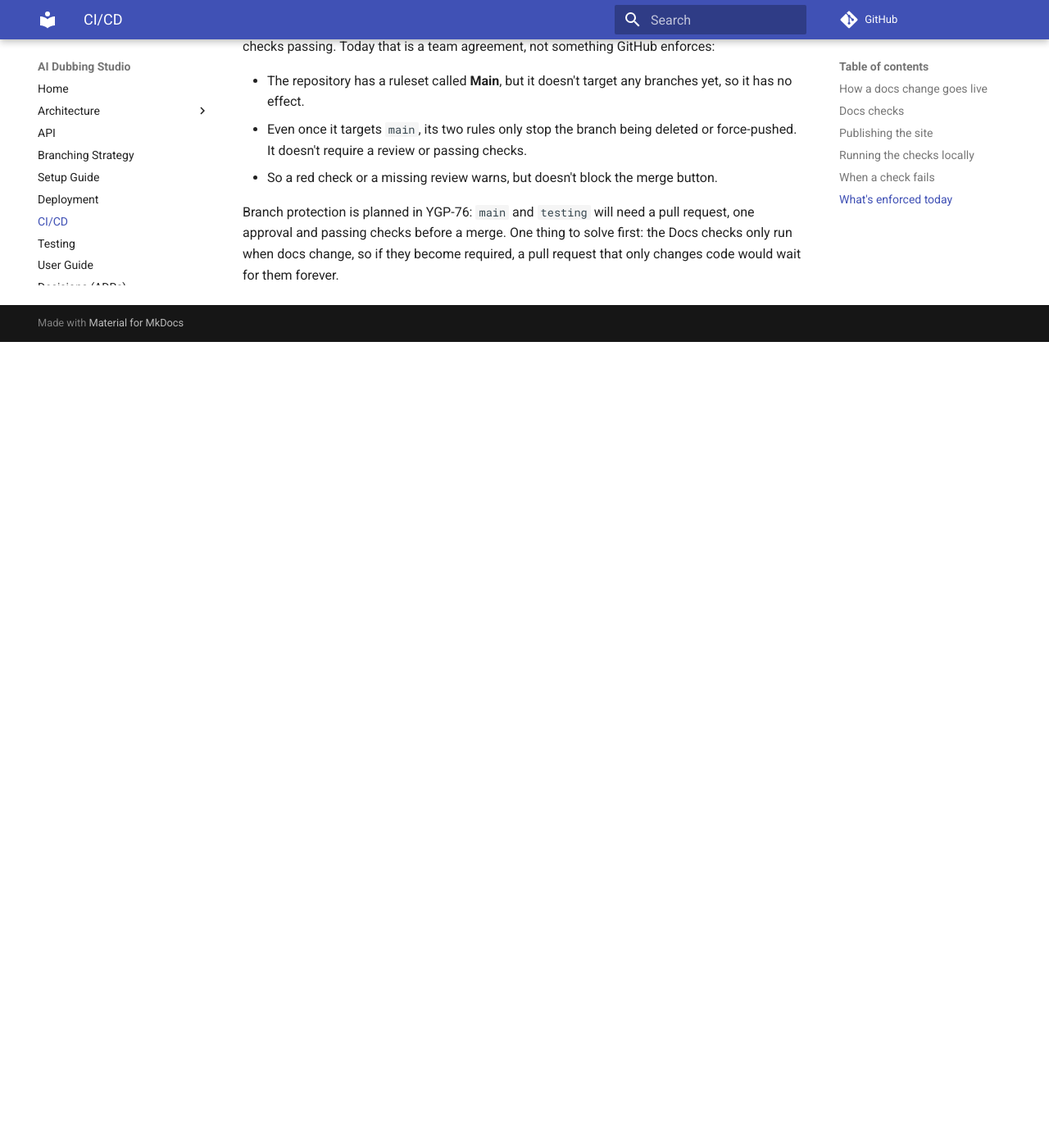
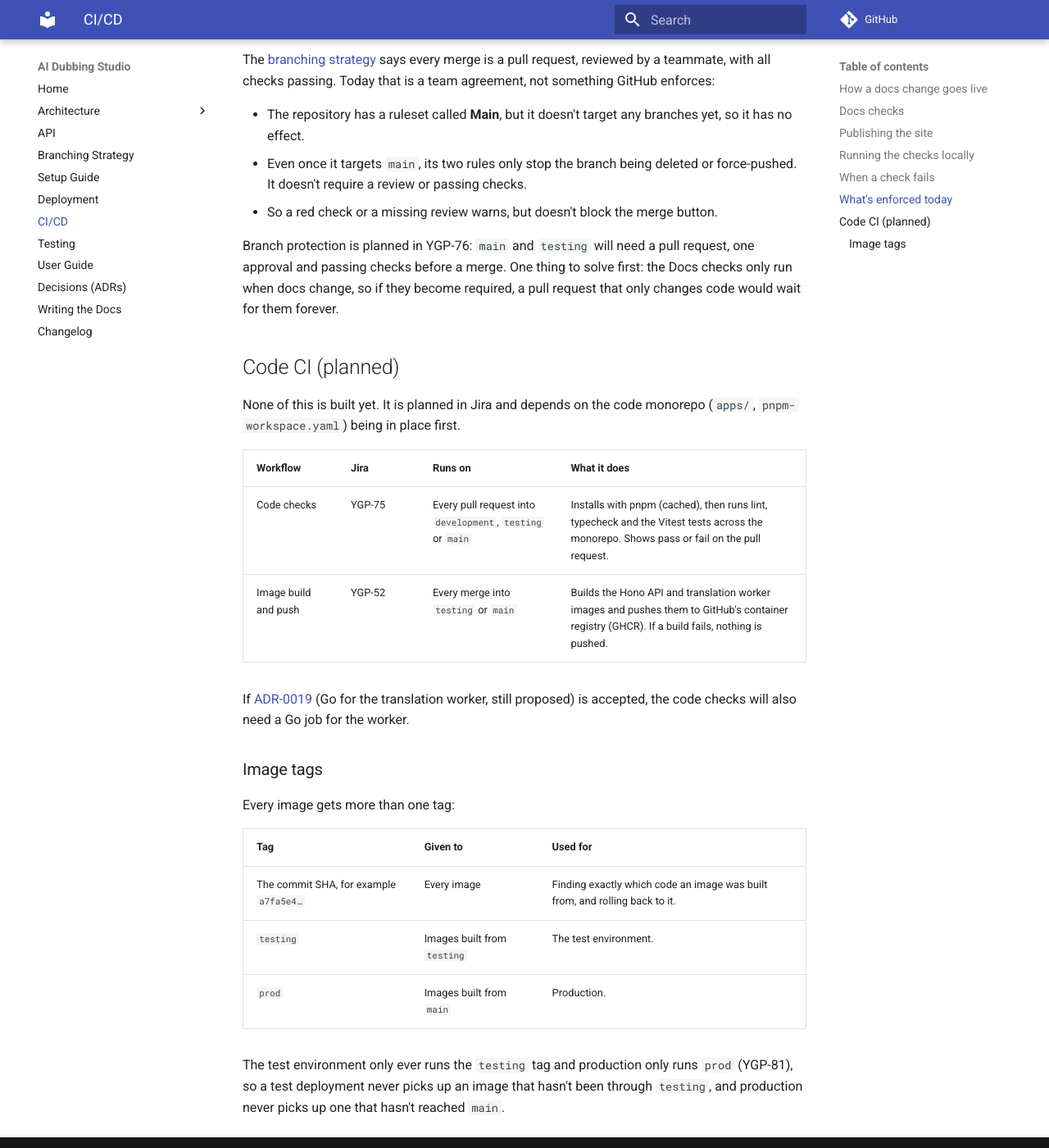
Before and after one commit to WH1TE-SHAD0W/ai-dubbing-studio, an MkDocs documentation site: the page built from docs/ci-cd.md, in a window 1280 px wide and 1400 px high, scrolled down 4143 px. Shown: the whole window at 82% size. Built offline with MkDocs 1.6.1 and Material for MkDocs 9.7.7, drawn with Linux system fonts in a browser that asks for light colours; comment, search, counter and statistics services are not loaded; before the commit the page ends 4560 px from its top, so only the background shows below that; some of the changed text lies outside the part shown.

Commit message:
docs: add planned code CI and image tags to the CI/CD page (YGP-77)
Co-Authored-By: Claude Opus 5.5 <noreply@anthropic.com>

```diff
--- a/docs/ci-cd.md
+++ b/docs/ci-cd.md
@@ -8,6 +8,9 @@ work:
 - **Deploy docs** (`.github/workflows/deploy-docs.yml`) builds the site and
   publishes it to [GitHub Pages](https://wh1te-shad0w.github.io/ai-dubbing-studio/)
   whenever the docs change on `main`.
+
+The application code has no pipeline yet; see
+[Code CI (planned)](#code-ci-planned).
 
 ## How a docs change goes live
 
@@ -160,3 +163,31 @@ Branch protection is planned in YGP-76: `main` and `testing` will need a pull
 request, one approval and passing checks before a merge. One thing to solve
 first: the Docs checks only run when docs change, so if they become required,
 a pull request that only changes code would wait for them forever.
+
+## Code CI (planned)
+
+None of this is built yet. It is planned in Jira and depends on the code
+monorepo (`apps/`, `pnpm-workspace.yaml`) being in place first.
+
+| Workflow | Jira | Runs on | What it does |
+|---|---|---|---|
+| Code checks | YGP-75 | Every pull request into `development`, `testing` or `main` | Installs with pnpm (cached), then runs lint, typecheck and the Vitest tests across the monorepo. Shows pass or fail on the pull request. |
+| Image build and push | YGP-52 | Every merge into `testing` or `main` | Builds the Hono API and translation worker images and pushes them to GitHub's container registry (GHCR). If a build fails, nothing is pushed. |
+
+If [ADR-0019](adr/index.md) (Go for the translation worker, still proposed) is
+accepted, the code checks will also need a Go job for the worker.
+
+### Image tags
+
+Every image gets more than one tag:
+
+| Tag | Given to | Used for |
+|---|---|---|
+| The commit SHA, for example `a7fa5e4…` | Every image | Finding exactly which code an image was built from, and rolling back to it. |
+| `testing` | Images built from `testing` | The test environment. |
+| `prod` | Images built from `main` | Production. |
+
+The test environment only ever runs the `testing` tag and production only runs
+`prod` (YGP-81), so a test deployment never picks up an image that hasn't been
+through `testing`, and production never picks up one that hasn't reached
+`main`.
```
